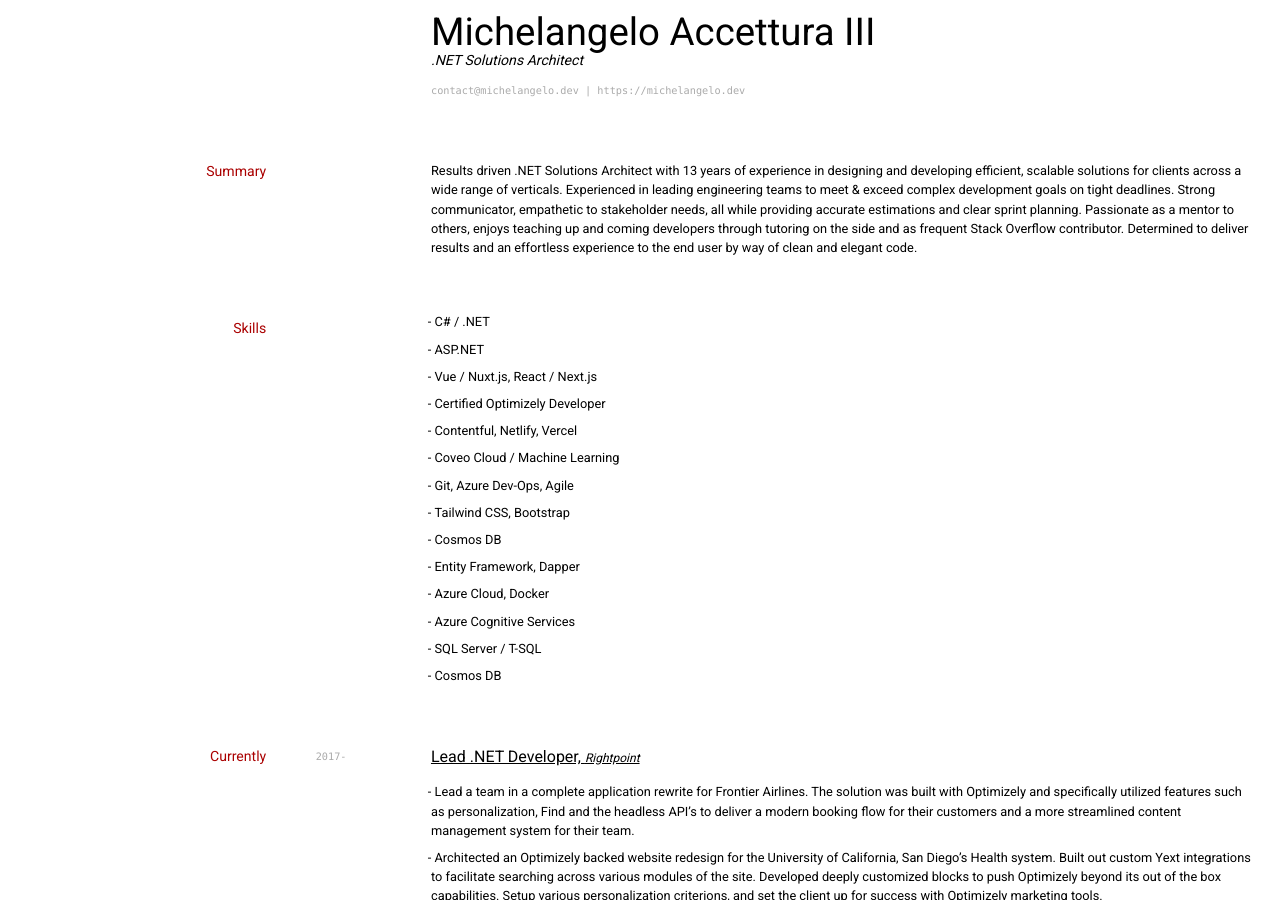
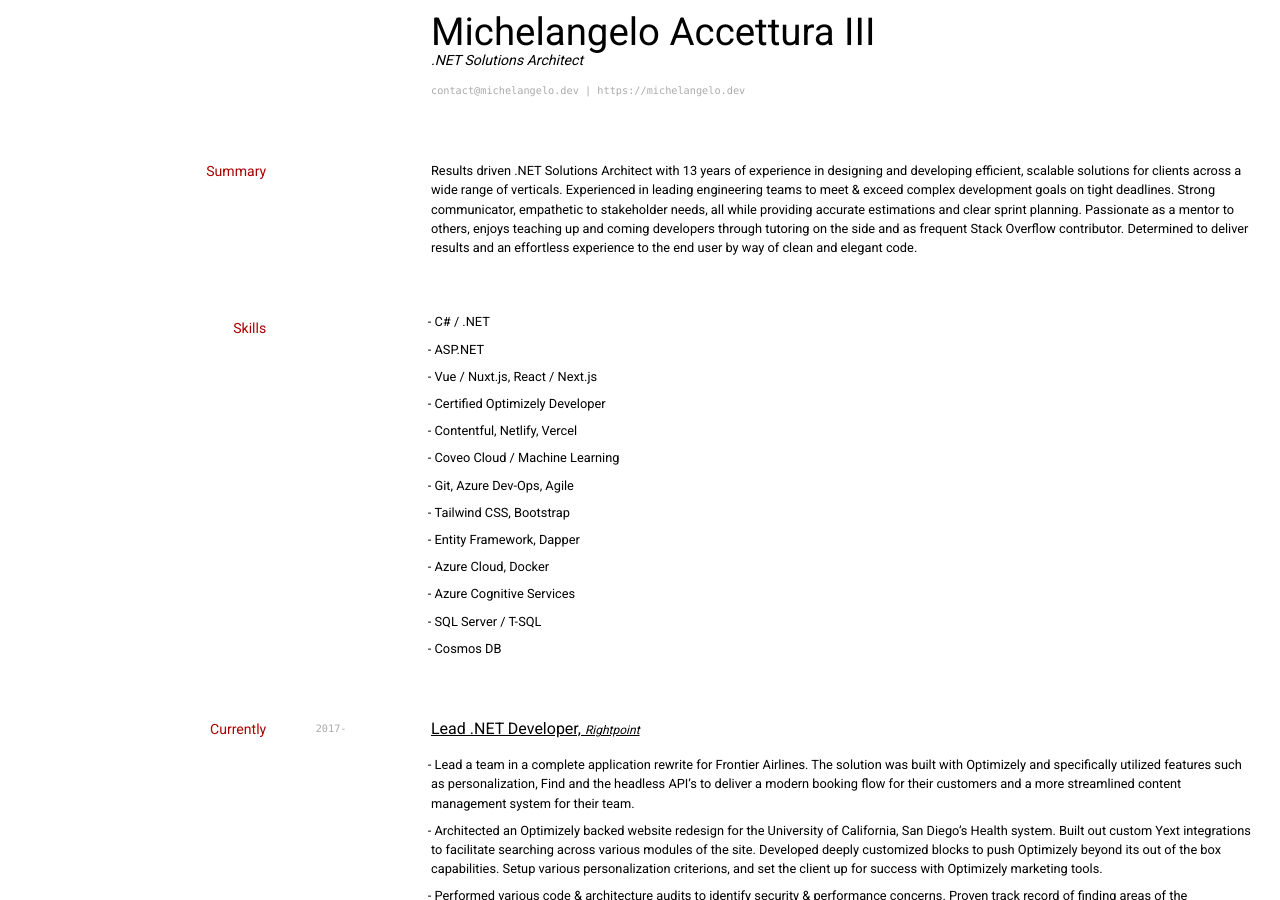
Before and after one commit to maccettura/maccettura.github.io, a Jekyll site: the page built from resume.md, in a window 1280 px wide and 900 px high. Built offline with Jekyll 4.4.1, drawn with Linux system fonts in a browser that asks for light colours.

Commit message:
Fixing typo

```diff
--- a/resume.md
+++ b/resume.md
@@ -28,7 +28,6 @@
 - Coveo Cloud / Machine Learning
 - Git, Azure Dev-Ops, Agile
 - Tailwind CSS, Bootstrap
-- Cosmos DB
 - Entity Framework, Dapper
 - Azure Cloud, Docker
 - Azure Cognitive Services
```
